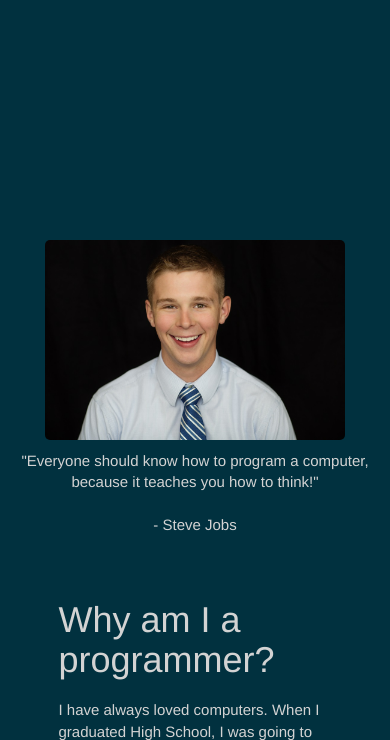
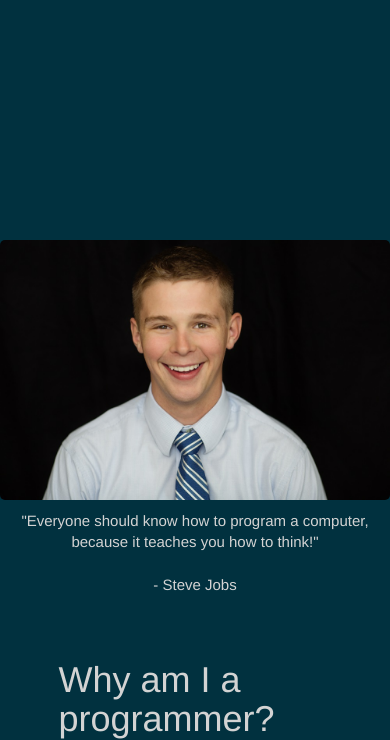
Before and after one commit to rybart/ryanbartholomew, a PHP site: page / in a window 390 px wide. Shown: the part 704-1444 px from the top of the page. Run offline with PHP 8.4, Linux system fonts and the light colour scheme; some libraries are stand-ins or nearby versions; some web fonts are replaced.

Commit message:
mobile ready

```diff
--- a/main.css
+++ b/main.css
@@ -49,7 +49,7 @@ h1, h2, h3, h4, h5, h6 {
     border-radius: 5px;
     max-width: 100%;
     height: auto;
-    max-height: 300px;
+
 }
 
 #about {
@@ -414,9 +414,6 @@ h1, h2, h3, h4, h5, h6 {
             }
     }
 @media screen and (max-width: 600px) {
-    .mypic{
-        max-height:200px
-    }
     .landingPageName{
         text-align:center;
     }
```
